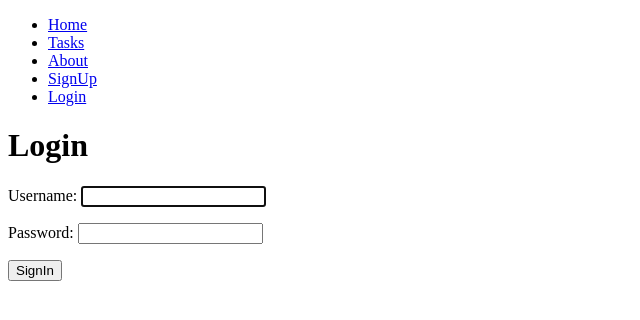
After one commit to xofranc/Django-CRUD, a Django app: page /login/ in a window 1280 px wide. The commit adds this page. Shown: the top 320 px of the page, without its empty margins (0-640 px from the left). Run offline with Django 4.2, Linux system fonts and the light colour scheme.

Commit message:
Creacion del login para los usuarios, el registro de los mismos, y la creacion de las tareas dadas por el sistema

```diff
--- a/CRUB/urls.py
+++ b/CRUB/urls.py
@@ -21,8 +21,10 @@ from tasks import views
 urlpatterns = [
     path('admin/', admin.site.urls),
     path('', views.home, name="home"),
-    path('signup/', views.signUp, name="signup"),
+    path('signup/', views.signIn, name="signup"),
     path('tasks/', views.tasks, name="tasks"),
+    path('logout/', views.signout, name="logout"),
+    path('login/', views.entry, name="login")
 
 
 ]
--- a/tasks/models.py
+++ b/tasks/models.py
@@ -4,3 +4,9 @@ from django.db import models
 
 
 #creacion de Usuarios
+class Task(models.Model):
+    title = models.CharField(max_length=100)
+    description = models.TextField()
+    done = models.BooleanField(default=False)
+    created_at = models.DateTimeField(auto_now_add=True)
+    updated_at = models.DateTimeField(auto_now=True)
--- a/tasks/templates/base.html
+++ b/tasks/templates/base.html
@@ -1,10 +1,41 @@
 <!DOCTYPE html>
 <html lang="en">
 <head>
-  <meta charset="UTF-8">
-  <title>$Title$</title>
+    <meta charset="UTF-8">
+    <title>Django CRUD Application</title>
 </head>
 <body>
-$END$
+
+    <nav>
+        <ul>
+            <li>
+                <a href="/">Home</a>
+            </li>
+            <li>
+                <a href="/tasks">Tasks</a>
+            </li>
+            <li>
+                <a href="/">About</a>
+            </li>
+
+            {% if user.is_authenticated %}
+
+            <li>
+                <a href="/logout">Log Out</a>
+            </li>
+
+            {% else %}
+            <li>
+                <a href="/signup">SignUp</a>
+            </li>
+            <li>
+                <a href="/login">Login</a>
+            </li>
+            {% endif %}
+
+        </ul>
+    </nav>
+    {% block content %}
+    {% endblock %}
 </body>
 </html>
--- /dev/null
+++ b/tasks/templates/login.html
@@ -0,0 +1,15 @@
+{% extends 'base.html' %}
+
+{% block content %}
+	<h1>Login</h1>
+
+    {{ error }}
+
+    <form action="/login/" method="POST" >
+        {% csrf_token %}
+        {{ form.as_p }}
+        <button>
+            SignIn
+        </button>
+    </form>
+{% endblock %}
--- a/tasks/templates/signup.html
+++ b/tasks/templates/signup.html
@@ -6,18 +6,22 @@
     <title>Sign Up</title>
 </head>
 <body>
+    {% extends  'base.html' %}
 
+
+    {% block content %}
     <h1>Sign Up</h1>
 
     {{ error }}
 
     <form method = 'POST'>
+        {% csrf_token %}
         {{ form.as_p }}
-        {% csrf_token %}
         <button>
             Sign Up
         </button>
     </form>
+    {% endblock %}
 
 </body>
 </html>
--- a/tasks/views.py
+++ b/tasks/views.py
@@ -1,8 +1,9 @@
 from django.shortcuts import render, redirect
 from django.http import HttpResponse
-from django.contrib.auth.forms import UserCreationForm
+from django.contrib.auth.forms import UserCreationForm, AuthenticationForm
 from django.contrib.auth.models import User
-from django.contrib.auth import login
+from django.contrib.auth import login, logout, authenticate
+from django.db import IntegrityError
 
 
 # Create your views here.
@@ -10,8 +11,7 @@ def home(request):
     return render(request, 'home.html')
 
 
-def signUp(request):
-
+def signIn(request):
     if request.method == 'GET':
         return render(request, 'signup.html', {
             'form': UserCreationForm
@@ -25,7 +25,7 @@ def signUp(request):
                 user.save()
                 login(request, user)
                 return redirect('tasks')
-            except:
+            except IntegrityError:
                 return render(request, 'signup.html', {
                     'form': UserCreationForm,
                     'error': "username ya existe"
@@ -36,5 +36,29 @@ def signUp(request):
             'error': "passwords No coinciden"
         })
 
+
 def tasks(request):
     return render(request, 'tasks.html')
+
+
+def signout(request):
+    logout(request)
+    return redirect('home')
+
+
+def entry(request):
+    if request.method == "GET":
+        return render(request, 'login.html', {
+            'form': AuthenticationForm
+        })
+    else:
+        # Obtiene los datos del usuario ya registrado
+        user = authenticate(username=request.POST['username'], password=request.POST['password'])
+        if user is None:
+            return render(request, 'login.html', {
+                'form': AuthenticationForm,
+                'error': "username or password is incorrect"
+            })
+        else:
+            login(request, user)
+            return redirect('tasks')
```
Also changed, not shown: tasks/templates/home.html (+10 -0 lines), tasks/templates/tasks.html (+7 -1 lines), db.sqlite3, tasks/migrations/0001_initial.py (added).
